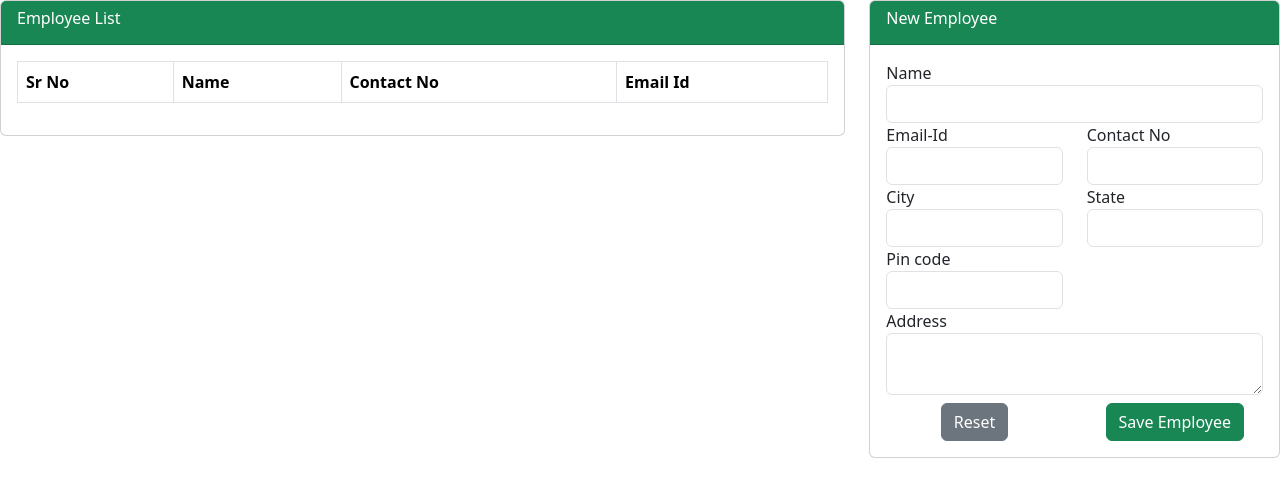
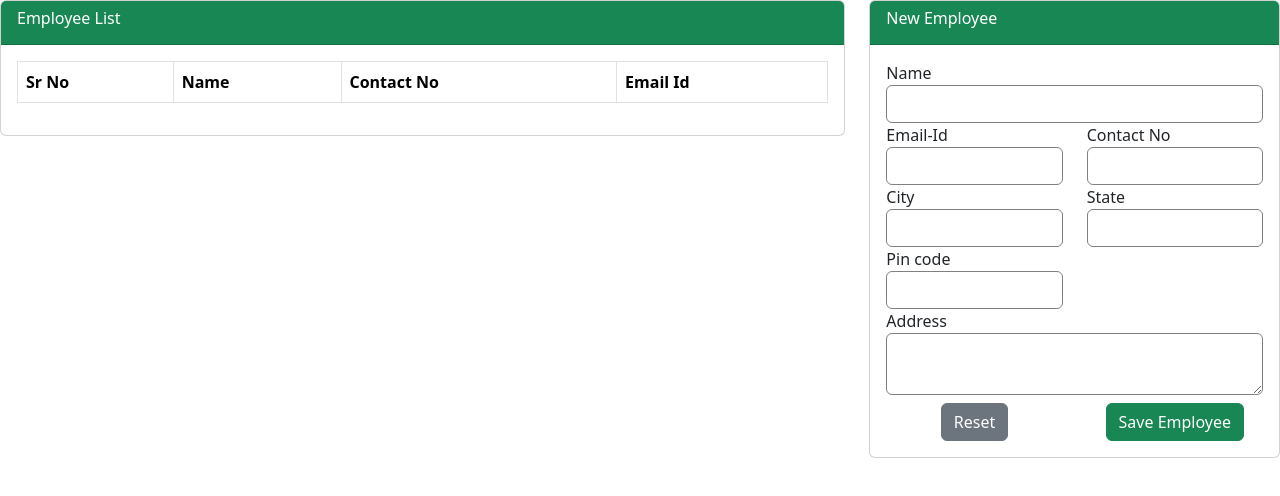
Before and after one commit to Sufiyan33/CRUD-Operation-Angular, an Angular app in the folder crud-operations/: page / in a window 1280 px wide. Shown: the top 496 px of the page. Built offline with nearby package versions, Linux system fonts and the light colour scheme.

Commit message:
Adding css to form control

```diff
--- a/crud-operations/src/app/app.component.css
+++ b/crud-operations/src/app/app.component.css
@@ -0,0 +1,3 @@
+.form-control{
+    border: 1px solid gray !important
+}
```
